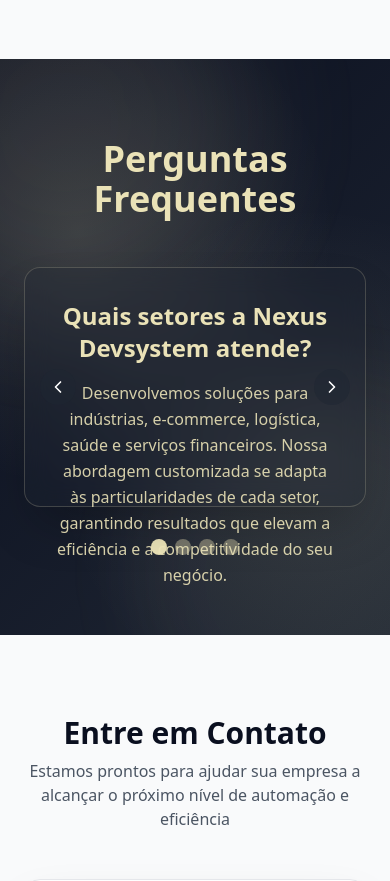
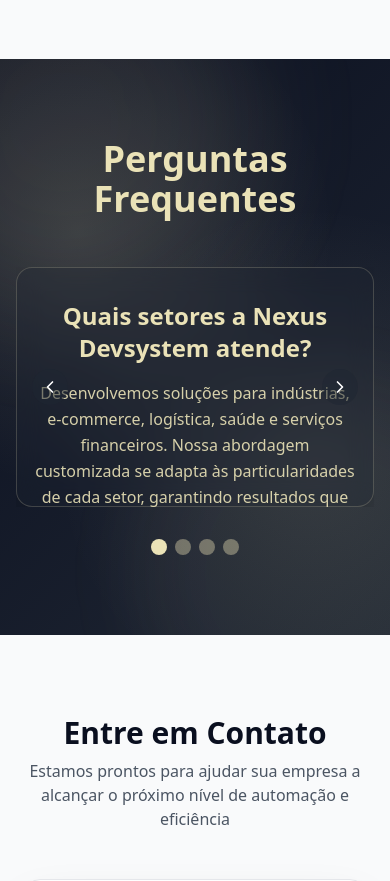
Before and after one commit to NexusDevsystem/nexusweb, a React (Vite) app: page / in a window 390 px wide. Shown: the part 8380-9261 px from the top of the page. Built offline with nearby package versions, Linux system fonts and the light colour scheme.

Commit message:
atualização

```diff
--- a/src/App.jsx
+++ b/src/App.jsx
@@ -5,8 +5,8 @@
 import Hero from './components/Hero'
 import About from './components/About'
 import Services from './components/Services'
+import Technologies from './components/Technologies'
 import SuccessCases from './components/SuccessCases'
-import Technologies from './components/Technologies'
 import FAQ from './components/FAQ'
 import Contact from './components/Contact'
 import Footer from './components/Footer'
--- a/src/components/FAQ.jsx
+++ b/src/components/FAQ.jsx
@@ -35,24 +35,24 @@
       id="faq"
       className="relative overflow-hidden bg-cta-pattern bg-cover bg-center py-20"
     >
-      {/* Blobs animados */}
+      {/* blobs animados */}
       <div className="absolute -top-32 -left-32 w-96 h-96 bg-accent/20 rounded-full filter blur-3xl animate-pulseSlow pointer-events-none" />
       <div className="absolute -bottom-32 -right-32 w-96 h-96 bg-accent/10 rounded-full filter blur-2xl animate-pulseVerySlow pointer-events-none" />
 
-      <div className="relative z-10 max-w-4xl mx-auto px-6 text-center">
+      <div className="relative z-10 max-w-4xl mx-auto px-4 sm:px-6 text-center">
         <h2 className="text-4xl sm:text-5xl font-bold text-accent mb-12 animate-fadeIn">
           Perguntas Frequentes
         </h2>
 
-        {/* Slider */}
-        <div className="relative h-[240px] md:h-[200px]">
+        {/* slider wrapper com overflow oculto */}
+        <div className="relative overflow-x-hidden h-[240px] md:h-[200px]">
           {faqs.map((faq, idx) => (
             <div
               key={idx}
               className={`
-                absolute inset-0 p-8
+                absolute inset-0 px-4
                 bg-secondary/30 backdrop-blur-md
-                rounded-2xl shadow-2xl border border-accent/20
+                p-8 rounded-2xl shadow-2xl border border-accent/20
                 transition-opacity duration-700 ease-in-out
                 ${idx === current
                   ? 'opacity-100'
@@ -62,13 +62,13 @@
               <h3 className="text-2xl font-semibold text-accent mb-4">
                 {faq.question}
               </h3>
-              <p className="text-accent/90 leading-relaxed">
+              <p className="text-accent/90 leading-relaxed whitespace-normal break-words">
                 {faq.answer}
               </p>
             </div>
           ))}
 
-          {/* Controles */}
+          {/* controles */}
           <button
             onClick={prev}
             aria-label="Anterior"
@@ -85,7 +85,7 @@
           </button>
         </div>
 
-        {/* Indicadores */}
+        {/* indicadores de slides */}
         <div className="flex justify-center mt-8 space-x-2">
           {faqs.map((_, idx) => (
             <button
```
